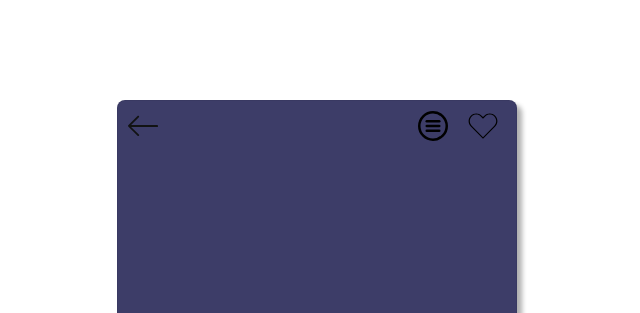
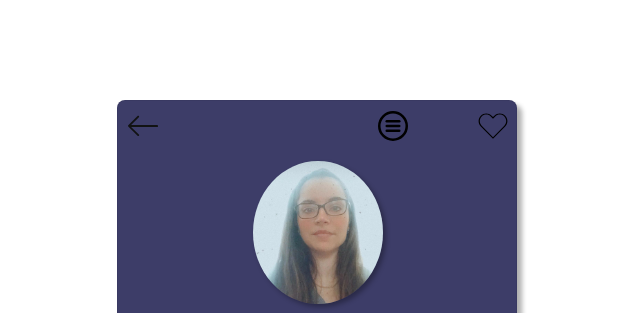
Before and after one commit to valeponchi/boolean-uk-html-card-animations, a plain HTML site: page index.html in a window 1280 px wide. Shown: the top 313 px of the page, without its empty margins (323-963 px from the left). Drawn offline with Linux system fonts and the light colour scheme.

Commit message:
boolean-uk-html-card-animations my avatar picture didn't upload for some reason. second try ;) + shadow also on social icons -> deleted.

```diff
--- a/index.html
+++ b/index.html
@@ -14,16 +14,16 @@
     <div class="card">
       <nav class="nav-bar">
         <a href="#">
-          <img class="arrow" src="pics/arrow.svg" alt="">
+          <img class="arrow img" src="pics/arrow.svg" alt="">
         </a>
         <div class="left-icons">
-          <a href="#"><img class="bars" src="pics/nav-bars.svg" alt=""></a>
-          <a href="#"><img class="heart" src="pics/heart.svg" alt=""></a>
+          <a href="#"><img class="img" src="pics/nav-bars.svg" alt=""></a>
+          <a href="#"><img class="img" src="pics/heart.svg" alt=""></a>
         </div>
       </nav>
 
       <div class="photo-profile">
-        <img class="avatar" src="pics/vale-pic.jpeg" alt="">
+        <img class="avatar" src="pics/me.jpeg" alt="">
       </div>
 
       <section class="text">
--- a/style.css
+++ b/style.css
@@ -39,7 +39,7 @@ body {
   transform: scale(1.01);
 }
 
-.card img:hover {
+.card .img:hover {
   border-radius: 50%;
   background-color: rgba(255, 192, 203, 0.11);
 }
```
Also changed, not shown: pics/me.jpeg (added), pics/vale-pic.jpeg (deleted).
